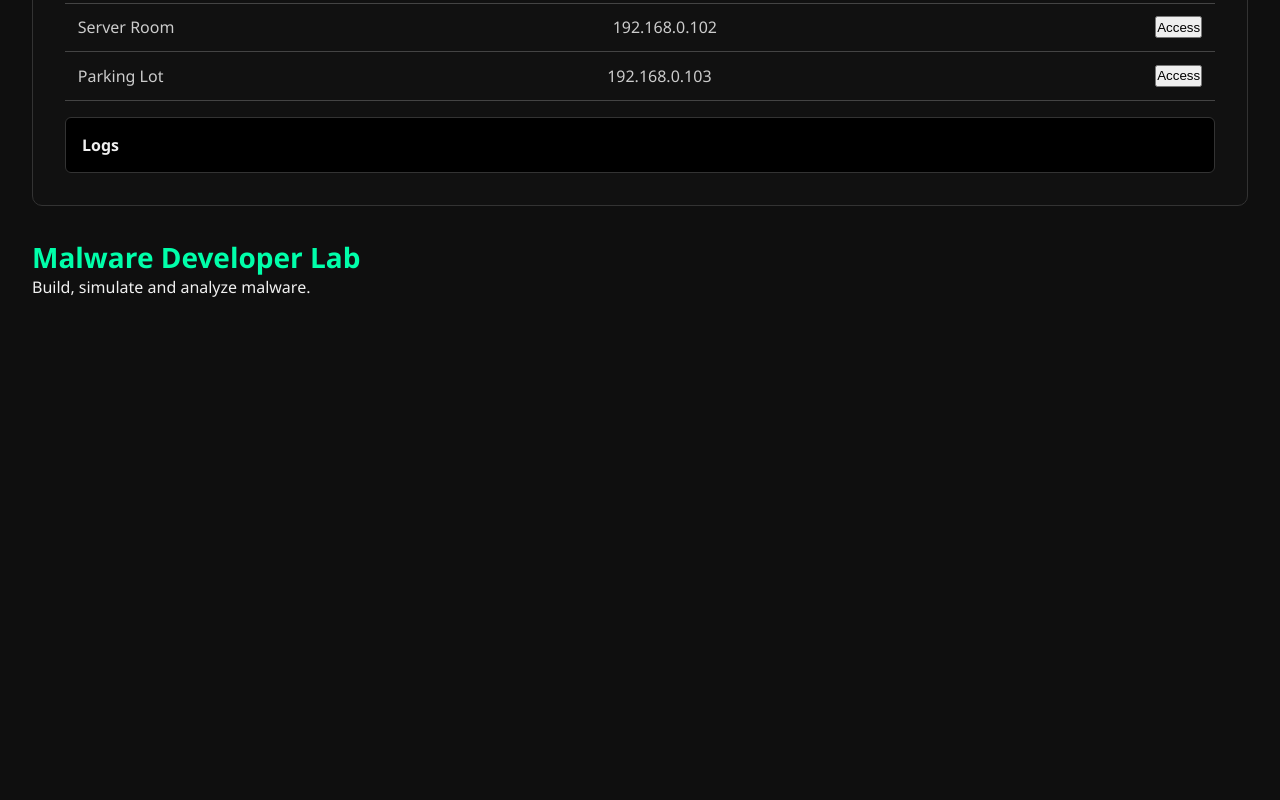
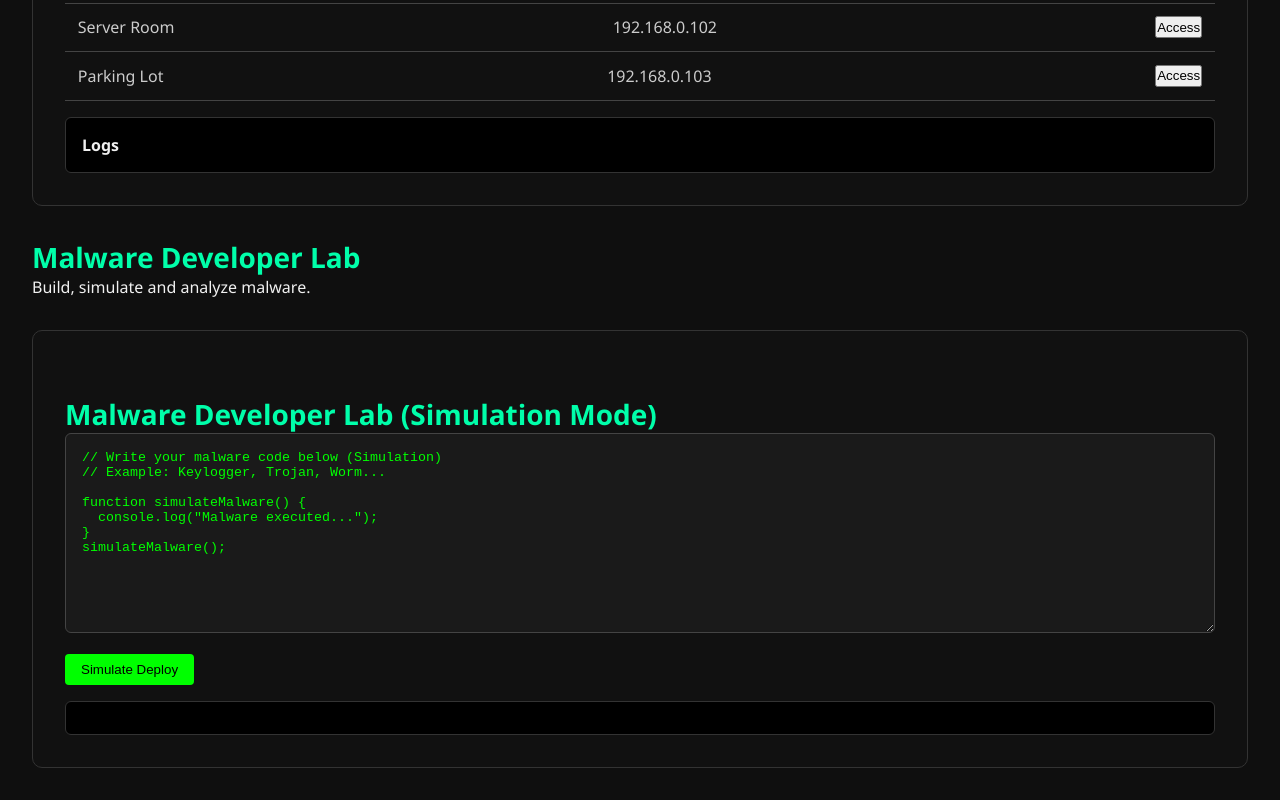
Before and after one commit to rahaman-rony/Black-Daimond-Lab, a React (Vite) app: page / in a window 1280 px wide. Shown: the part 1276-2076 px from the top of the page. Before the commit the page ends 1606 px from the top, so only its background shows below. Built offline with nearby package versions, Linux system fonts and the light colour scheme.

Commit message:
add malware develop lab

```diff
--- /dev/null
+++ b/src/components/MalwareLab.jsx
@@ -0,0 +1,77 @@
+import React, { useState } from "react";
+
+const defaultCode = `// Write your malware code below (Simulation)
+// Example: Keylogger, Trojan, Worm...
+
+function simulateMalware() {
+  console.log("Malware executed...");
+}
+simulateMalware();`;
+
+const MalwareLab = () => {
+  const [code, setCode] = useState(defaultCode);
+  const [output, setOutput] = useState("");
+
+  const handleRun = () => {
+    try {
+      const result = eval(code); // Warning: Safe only in simulation mode
+      setOutput("Simulated Output:\n" + (result || "Executed Successfully"));
+    } catch (err) {
+      setOutput("Error:\n" + err.message);
+    }
+  };
+
+  return (
+    <div style={styles.container}>
+      <h2>Malware Developer Lab (Simulation Mode)</h2>
+      <textarea
+        value={code}
+        onChange={(e) => setCode(e.target.value)}
+        style={styles.editor}
+      />
+      <button onClick={handleRun} style={styles.runBtn}>Simulate Deploy</button>
+      <pre style={styles.output}>{output}</pre>
+    </div>
+  );
+};
+
+const styles = {
+  container: {
+    padding: "2rem",
+    backgroundColor: "#111",
+    marginTop: "2rem",
+    borderRadius: "10px",
+    border: "1px solid #333",
+    color: "#eee"
+  },
+  editor: {
+    width: "100%",
+    height: "200px",
+    backgroundColor: "#1a1a1a",
+    color: "#0f0",
+    fontFamily: "monospace",
+    border: "1px solid #444",
+    borderRadius: "6px",
+    padding: "1rem",
+    marginBottom: "1rem"
+  },
+  runBtn: {
+    padding: "0.5rem 1rem",
+    backgroundColor: "#0f0",
+    color: "#000",
+    border: "none",
+    borderRadius: "4px",
+    cursor: "pointer",
+    marginBottom: "1rem"
+  },
+  output: {
+    backgroundColor: "#000",
+    color: "#0f0",
+    padding: "1rem",
+    border: "1px solid #333",
+    borderRadius: "6px",
+    whiteSpace: "pre-wrap"
+  }
+};
+
+export default MalwareLab;
--- a/src/pages/Home.jsx
+++ b/src/pages/Home.jsx
@@ -3,6 +3,7 @@ import Navbar from "../components/Navbar";
 import WiFiTool from "../components/WiFiTool";
 import DarkWebLab from "../components/DarkWebLab";
 import CameraTool from "../components/CameraTool";
+import MalwareLab from "../components/MalwareLab";
 
 function Home() {
   return (
@@ -37,6 +38,7 @@ function Home() {
         <div id="malware">
             <h2>Malware Developer Lab</h2>
             <p>Build, simulate and analyze malware.</p>
+            <MalwareLab />
         </div>
 
       </div>
```
